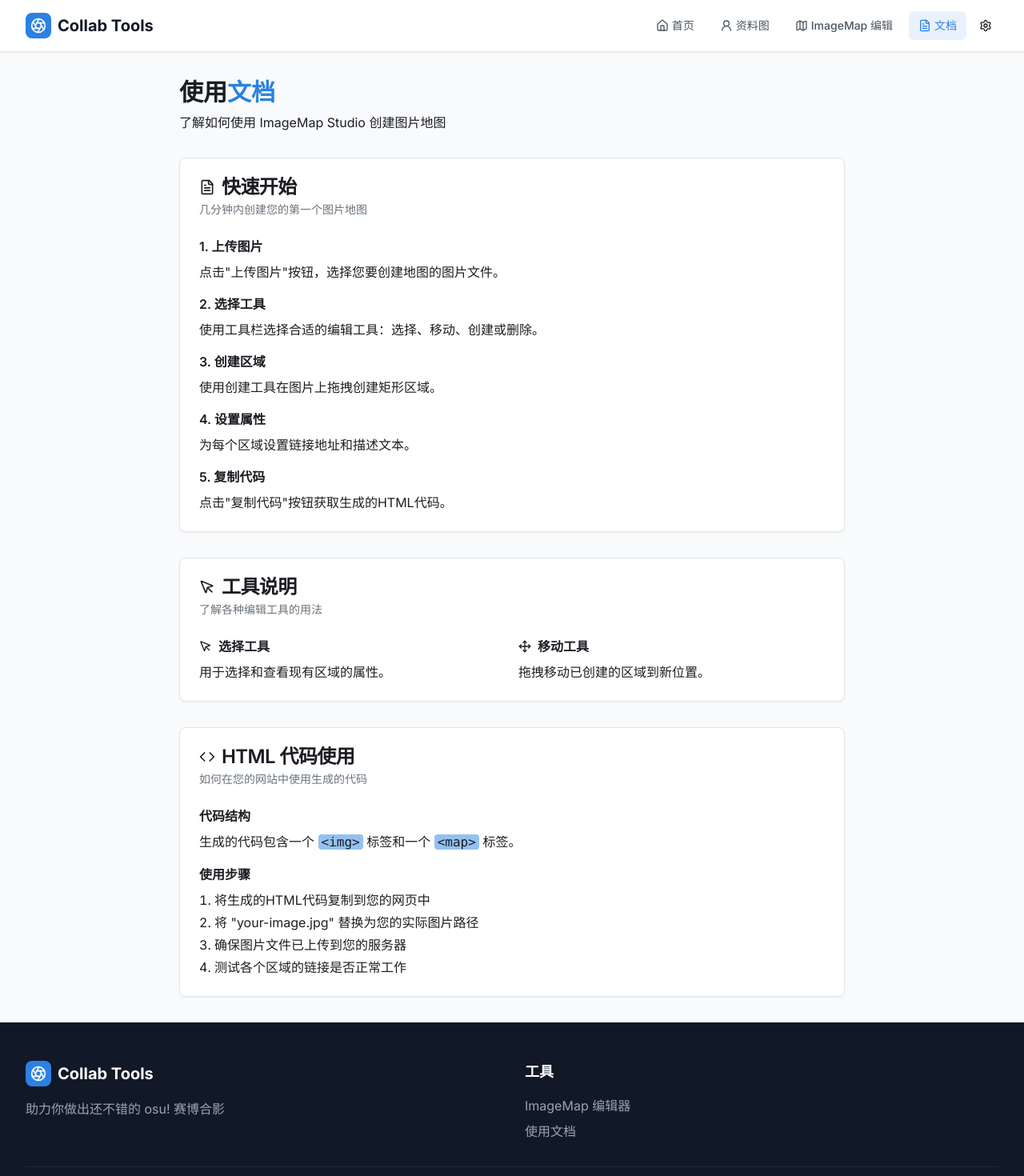
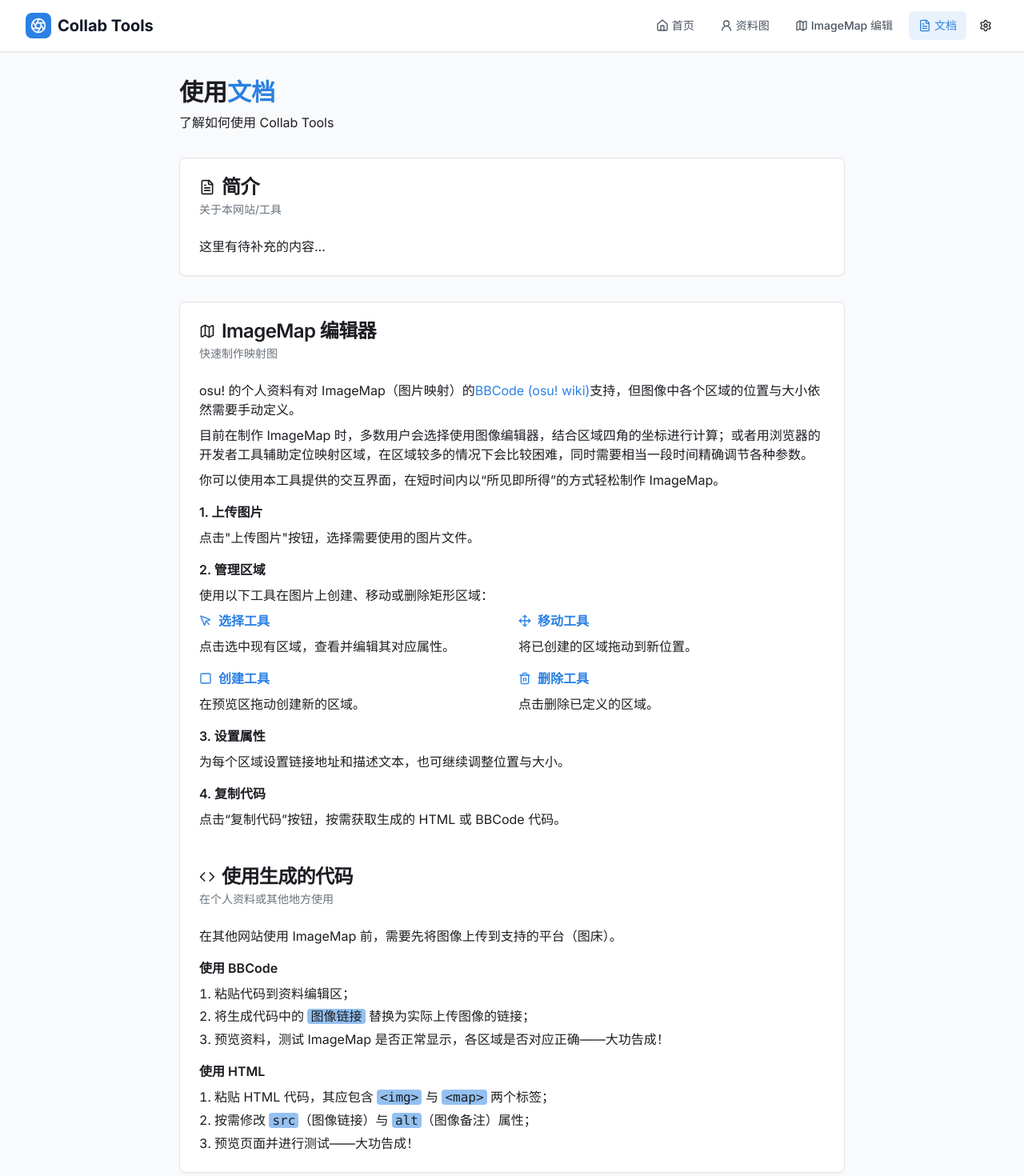
Before and after one commit to CloneWith/osu-collab-tools, a Next.js app: page /docs in a window 1280 px wide. Shown: the top 1470 px of the page at 80% size. Built offline with nearby package versions, Linux system fonts and the light colour scheme.

Commit message:
Rewrite document of ImageMap editor

```diff
--- a/app/docs/page.tsx
+++ b/app/docs/page.tsx
@@ -1,5 +1,5 @@
-import { Card, CardContent, CardDescription, CardHeader, CardTitle } from "@/components/ui/card"
-import { FileText, Code, MousePointer, Move } from "lucide-react"
+import { Card, CardContent, CardDescription, CardHeader, CardTitle } from "@/components/ui/card";
+import { FileText, Code, MousePointer, Move, Map, Square, Trash2 } from "lucide-react";
 
 export default function DocsPage() {
     return (
@@ -9,93 +9,132 @@ export default function DocsPage() {
                     <h1 className="text-3xl font-bold text-foreground mb-2">使用
                         <span className="text-primary">文档</span>
                     </h1>
-          <p className="text-secondary-foreground">了解如何使用 ImageMap Studio 创建图片地图</p>
+                    <p className="text-secondary-foreground">了解如何使用 Collab Tools</p>
                 </div>
 
                 <div className="space-y-8">
+                    {/* Section - 站点简介 */}
                     <Card>
                         <CardHeader>
                             <CardTitle className="flex items-center gap-2">
-                <FileText className="w-5 h-5" />
-                快速开始
+                                <FileText className="w-5 h-5"/>
+                                简介
                             </CardTitle>
-              <CardDescription>几分钟内创建您的第一个图片地图</CardDescription>
+                            <CardDescription>关于本网站/工具</CardDescription>
+                        </CardHeader>
+                        <CardContent className="space-y-4">
+                            这里有待补充的内容...
+                        </CardContent>
+                    </Card>
+
+                    {/* Section - ImageMap Editor */}
+                    <Card>
+                        <CardHeader>
+                            <CardTitle className="flex items-center gap-2">
+                                <Map className="w-5 h-5"/>
+                                ImageMap 编辑器
+                            </CardTitle>
+                            <CardDescription>快速制作映射图</CardDescription>
                         </CardHeader>
                         <CardContent className="space-y-4">
                             <div className="space-y-2">
-                <h3 className="font-semibold">1. 上传图片</h3>
-                <p className="text-secondary-foreground">点击"上传图片"按钮，选择您要创建地图的图片文件。</p>
-              </div>
-              <div className="space-y-2">
-                <h3 className="font-semibold">2. 选择工具</h3>
-                <p className="text-secondary-foreground">使用工具栏选择合适的编辑工具：选择、移动、创建或删除。</p>
-              </div>
-              <div className="space-y-2">
-                <h3 className="font-semibold">3. 创建区域</h3>
-                <p className="text-secondary-foreground">使用创建工具在图片上拖拽创建矩形区域。</p>
-              </div>
-              <div className="space-y-2">
-                <h3 className="font-semibold">4. 设置属性</h3>
-                <p className="text-secondary-foreground">为每个区域设置链接地址和描述文本。</p>
-              </div>
-              <div className="space-y-2">
-                <h3 className="font-semibold">5. 复制代码</h3>
-                <p className="text-secondary-foreground">点击"复制代码"按钮获取生成的HTML代码。</p>
-              </div>
-            </CardContent>
-          </Card>
-
-          <Card>
-            <CardHeader>
-              <CardTitle className="flex items-center gap-2">
-                <MousePointer className="w-5 h-5" />
-                工具说明
-              </CardTitle>
-              <CardDescription>了解各种编辑工具的用法</CardDescription>
-            </CardHeader>
-            <CardContent className="space-y-4">
-              <div className="grid grid-cols-1 md:grid-cols-2 gap-4">
-                <div className="space-y-2">
-                  <h3 className="font-semibold flex items-center gap-2">
-                    <MousePointer className="w-4 h-4" />
-                    选择工具
-                  </h3>
-                  <p className="text-secondary-foreground">用于选择和查看现有区域的属性。</p>
-                </div>
-                <div className="space-y-2">
-                  <h3 className="font-semibold flex items-center gap-2">
-                    <Move className="w-4 h-4" />
-                    移动工具
-                  </h3>
-                  <p className="text-secondary-foreground">拖拽移动已创建的区域到新位置。</p>
-                </div>
-              </div>
-            </CardContent>
-          </Card>
-
-          <Card>
-            <CardHeader>
-              <CardTitle className="flex items-center gap-2">
-                <Code className="w-5 h-5" />
-                HTML 代码使用
-              </CardTitle>
-              <CardDescription>如何在您的网站中使用生成的代码</CardDescription>
-            </CardHeader>
-            <CardContent className="space-y-4">
-              <div className="space-y-2">
-                <h3 className="font-semibold">代码结构</h3>
-                <p className="text-secondary-foreground">
-                  生成的代码包含一个 <code className="bg-primary/50 px-1 rounded">&lt;img&gt;</code> 标签和一个{" "}
-                  <code className="bg-primary/50 px-1 rounded">&lt;map&gt;</code> 标签。
+                                <p>
+                                    osu! 的个人资料有对 ImageMap（图片映射）的
+                                    <a href="https://osu.ppy.sh/wiki/BBCode" className="doc-link">BBCode (osu! wiki)</a>
+                                    支持，但图像中各个区域的位置与大小依然需要手动定义。
+                                </p>
+                                <p>
+                                    目前在制作 ImageMap
+                                    时，多数用户会选择使用图像编辑器，结合区域四角的坐标进行计算；或者用浏览器的开发者工具辅助定位映射区域，在区域较多的情况下会比较困难，同时需要相当一段时间精确调节各种参数。
+                                </p>
+                                <p>
+                                    你可以使用本工具提供的交互界面，在短时间内以“所见即所得”的方式轻松制作 ImageMap。
                                 </p>
                             </div>
                             <div className="space-y-2">
-                <h3 className="font-semibold">使用步骤</h3>
+                                <h3 className="font-semibold">1. 上传图片</h3>
+                                <p className="text-secondary-foreground">点击"上传图片"按钮，选择需要使用的图片文件。</p>
+                            </div>
+                            <div className="space-y-2">
+                                <h3 className="font-semibold">2. 管理区域</h3>
+                                <p className="text-secondary-foreground inline-flex items-center">
+                                    使用以下工具在图片上创建、移动或删除矩形区域：
+                                </p>
+
+                                {/* Part - 工具用法说明 */}
+                                <div className="grid grid-cols-1 md:grid-cols-2 gap-4">
+                                    <div className="space-y-2">
+                                        <h3 className="font-semibold flex items-center gap-2 text-primary">
+                                            <MousePointer className="w-4 h-4"/>
+                                            选择工具
+                                        </h3>
+                                        <p className="text-secondary-foreground">点击选中现有区域，查看并编辑其对应属性。</p>
+                                    </div>
+                                    <div className="space-y-2">
+                                        <h3 className="font-semibold flex items-center gap-2 text-primary">
+                                            <Move className="w-4 h-4"/>
+                                            移动工具
+                                        </h3>
+                                        <p className="text-secondary-foreground">将已创建的区域拖动到新位置。</p>
+                                    </div>
+                                    <div className="space-y-2">
+                                        <h3 className="font-semibold flex items-center gap-2 text-primary">
+                                            <Square className="w-4 h-4"/>
+                                            创建工具
+                                        </h3>
+                                        <p className="text-secondary-foreground">在预览区拖动创建新的区域。</p>
+                                    </div>
+                                    <div className="space-y-2">
+                                        <h3 className="font-semibold flex items-center gap-2 text-primary">
+                                            <Trash2 className="w-4 h-4"/>
+                                            删除工具
+                                        </h3>
+                                        <p className="text-secondary-foreground">点击删除已定义的区域。</p>
+                                    </div>
+                                </div>
+                            </div>
+                            <div className="space-y-2">
+                                <h3 className="font-semibold">3. 设置属性</h3>
+                                <p className="text-secondary-foreground">为每个区域设置链接地址和描述文本，也可继续调整位置与大小。</p>
+                            </div>
+                            <div className="space-y-2">
+                                <h3 className="font-semibold">4. 复制代码</h3>
+                                <p className="text-secondary-foreground">点击“复制代码”按钮，按需获取生成的 HTML 或
+                                    BBCode 代码。</p>
+                            </div>
+                        </CardContent>
+                        <CardHeader>
+                            <CardTitle className="flex items-center gap-2">
+                                <Code className="w-5 h-5"/>
+                                使用生成的代码
+                            </CardTitle>
+                            <CardDescription>在个人资料或其他地方使用</CardDescription>
+                        </CardHeader>
+                        <CardContent className="space-y-4">
+                            <div className="space-y-2">在其他网站使用 ImageMap 前，需要先将图像上传到支持的平台（图床）。
+                            </div>
+                            <div className="space-y-2">
+                                <h3 className="font-semibold">使用 BBCode</h3>
                                 <ol className="list-decimal list-inside space-y-1 text-secondary-foreground">
-                  <li>将生成的HTML代码复制到您的网页中</li>
-                  <li>将 "your-image.jpg" 替换为您的实际图片路径</li>
-                  <li>确保图片文件已上传到您的服务器</li>
-                  <li>测试各个区域的链接是否正常工作</li>
+                                    <li>粘贴代码到资料编辑区；</li>
+                                    <li>将生成代码中的 <code
+                                        className="bg-primary/50 px-1 rounded">图像链接</code> 替换为实际上传图像的链接；
+                                    </li>
+                                    <li>预览资料，测试 ImageMap 是否正常显示，各区域是否对应正确——大功告成！</li>
+                                </ol>
+                            </div>
+                            <div className="space-y-2">
+                                <h3 className="font-semibold">使用 HTML</h3>
+                                <ol className="list-decimal list-inside space-y-1 text-secondary-foreground">
+                                    <li>粘贴 HTML 代码，其应包含 <code
+                                        className="bg-primary/50 px-1 rounded">&lt;img&gt;</code> 与{" "}
+                                        <code className="bg-primary/50 px-1 rounded">&lt;map&gt;</code> 两个标签；
+                                    </li>
+                                    <li>按需修改 <code
+                                        className="bg-primary/50 px-1 rounded">src</code>（图像链接）与 <code
+                                        className="bg-primary/50 px-1 rounded">alt</code>（图像备注）属性；
+                                    </li>
+                                    <li>预览页面并进行测试——大功告成！</li>
                                 </ol>
                             </div>
                         </CardContent>
@@ -103,5 +142,5 @@ export default function DocsPage() {
                 </div>
             </div>
         </div>
-  )
+    );
 }
--- a/app/globals.css
+++ b/app/globals.css
@@ -104,6 +104,14 @@ body {
     @apply border-border;
   }
 
+  .doc-link {
+    @apply text-primary ease-in-out duration-150;
+  }
+
+  .doc-link:hover {
+    @apply text-accent;
+  }
+
   body {
     @apply bg-background text-foreground;
   }
```
Lines whose indentation alone changed are shown as unchanged.
